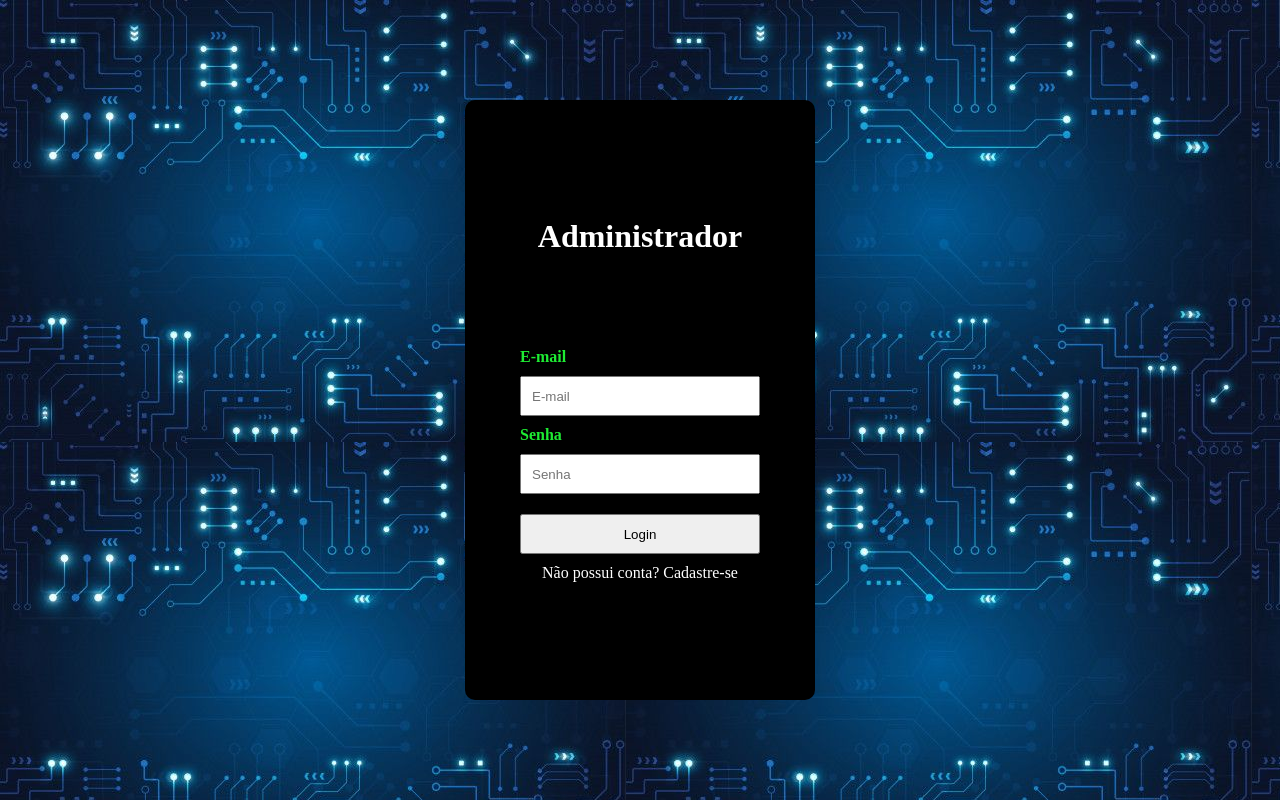
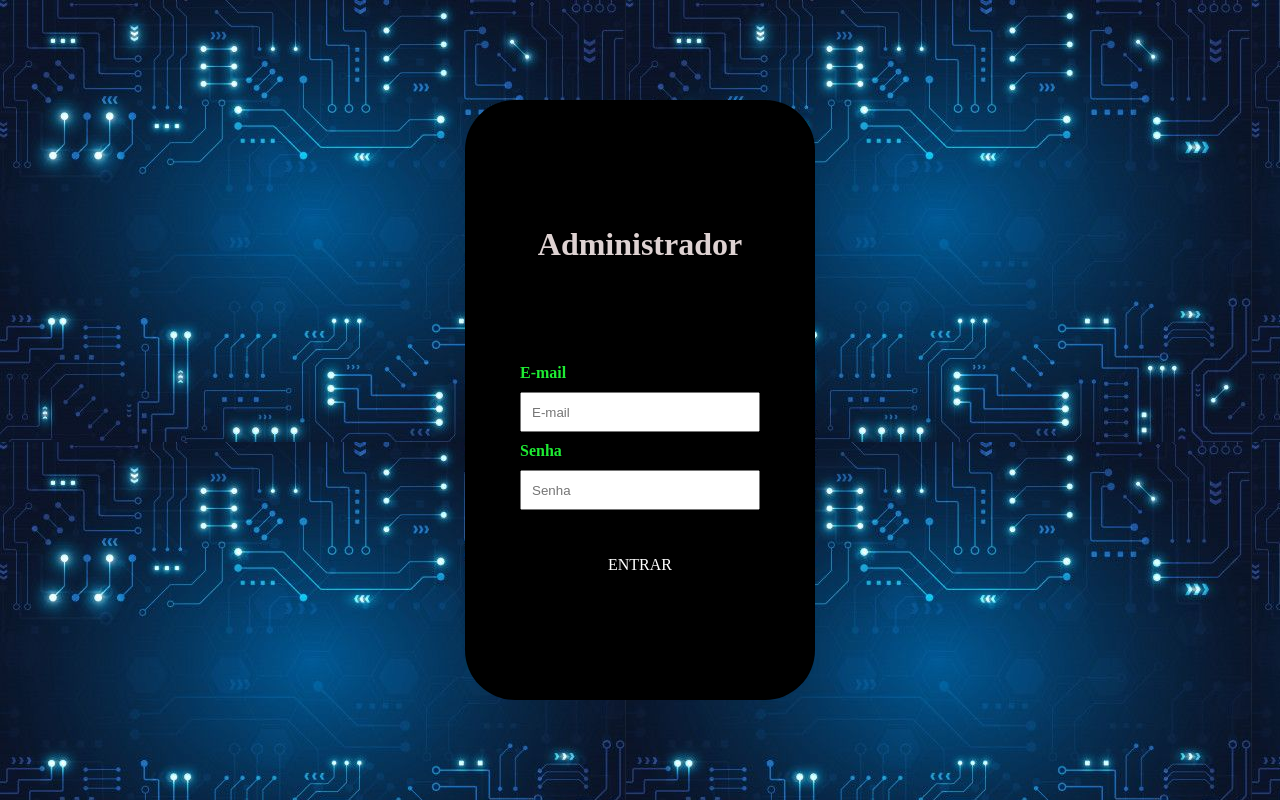
Before and after one commit to CaioNunez/LOGIN-ADMIN, a plain HTML site: page Index/INDEX.HTML in a window 1280 px wide. Drawn offline with Linux system fonts and the light colour scheme.

Commit message:
2 paginas

```diff
--- a/INDEX.HTML
+++ b/Index/INDEX.HTML
@@ -10,9 +10,6 @@
 </head>
 
 <body>
-  <script>
-    window.alert('Bem vindo ao Site do Caio Nunes')
-  </script>
   <main>
     <section id="container-login">
       <h2>Administrador</h2>
@@ -26,8 +23,8 @@
           <label for="password">Senha</label>
           <input id="password" type="password" name="password" placeholder="Senha" required />
         </div>
-        <input type="submit" value="Login" />
-        <a href="./cadastro.html">Não possui conta? Cadastre-se </a>
+        <BR></BR>
+        <a href="/Login-html/PI-DH/administrador-Produtos.html">ENTRAR </a>
       </form>
     </section>
   </main>
--- a/style.css
+++ b/Index/style.css
@@ -22,7 +22,7 @@ main {
   width: 350px;
   height: 600px;
   background-color: black;
-  border-radius: 10px;
+  border-radius: 50px;
   padding: 25px;
   display: flex;
   flex-direction: column;
@@ -33,7 +33,7 @@ main {
 #container-login h2,
 #container-signup h2 {
   font-size: 2rem;
-  color: #ffffff;
+  color: #ded2d2;
  }
 
 #container-login form,
```
Also changed, not shown: Index/Imagen/Tech.jpg (renamed from Imagen/Tech.jpg).
